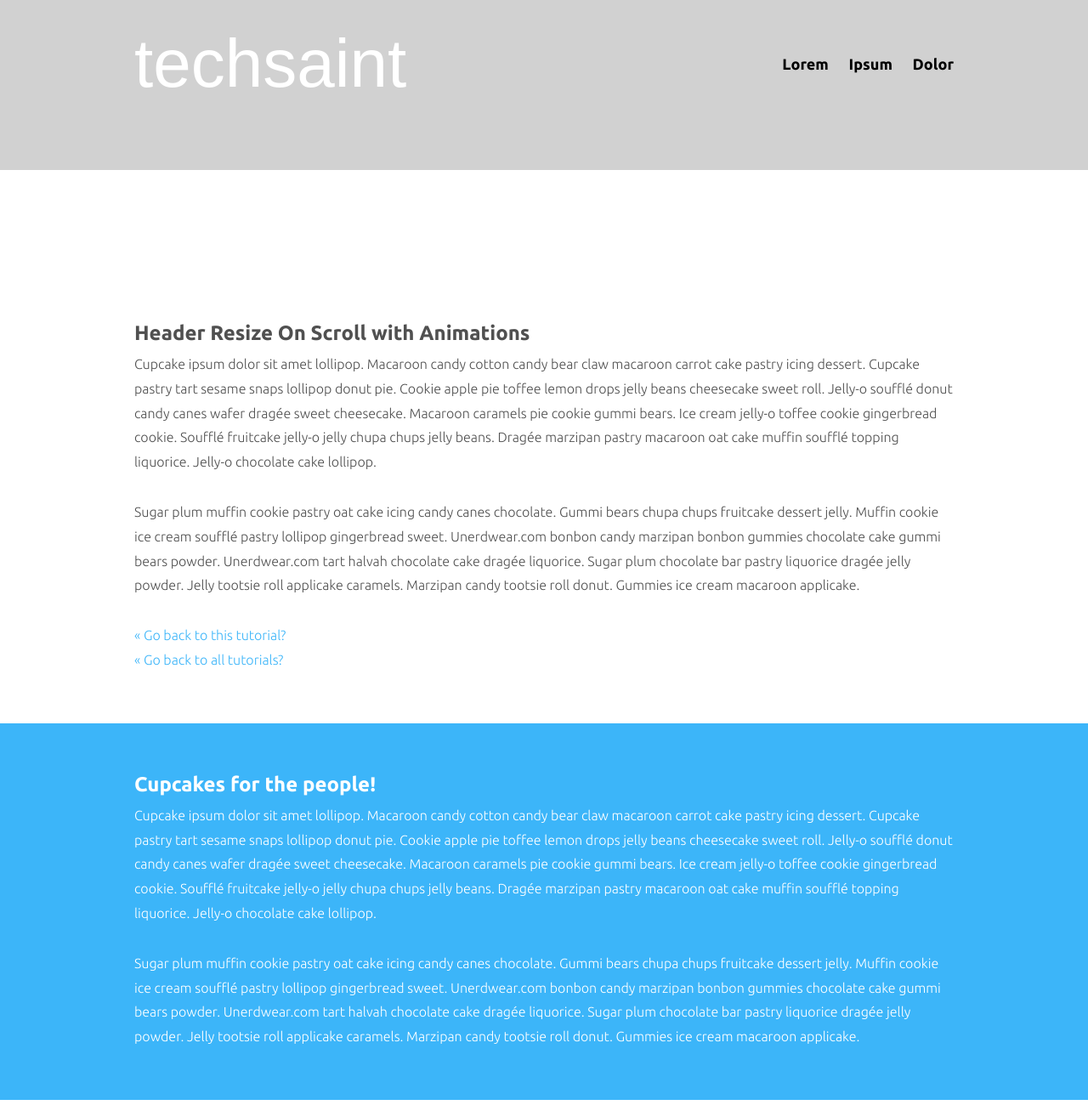
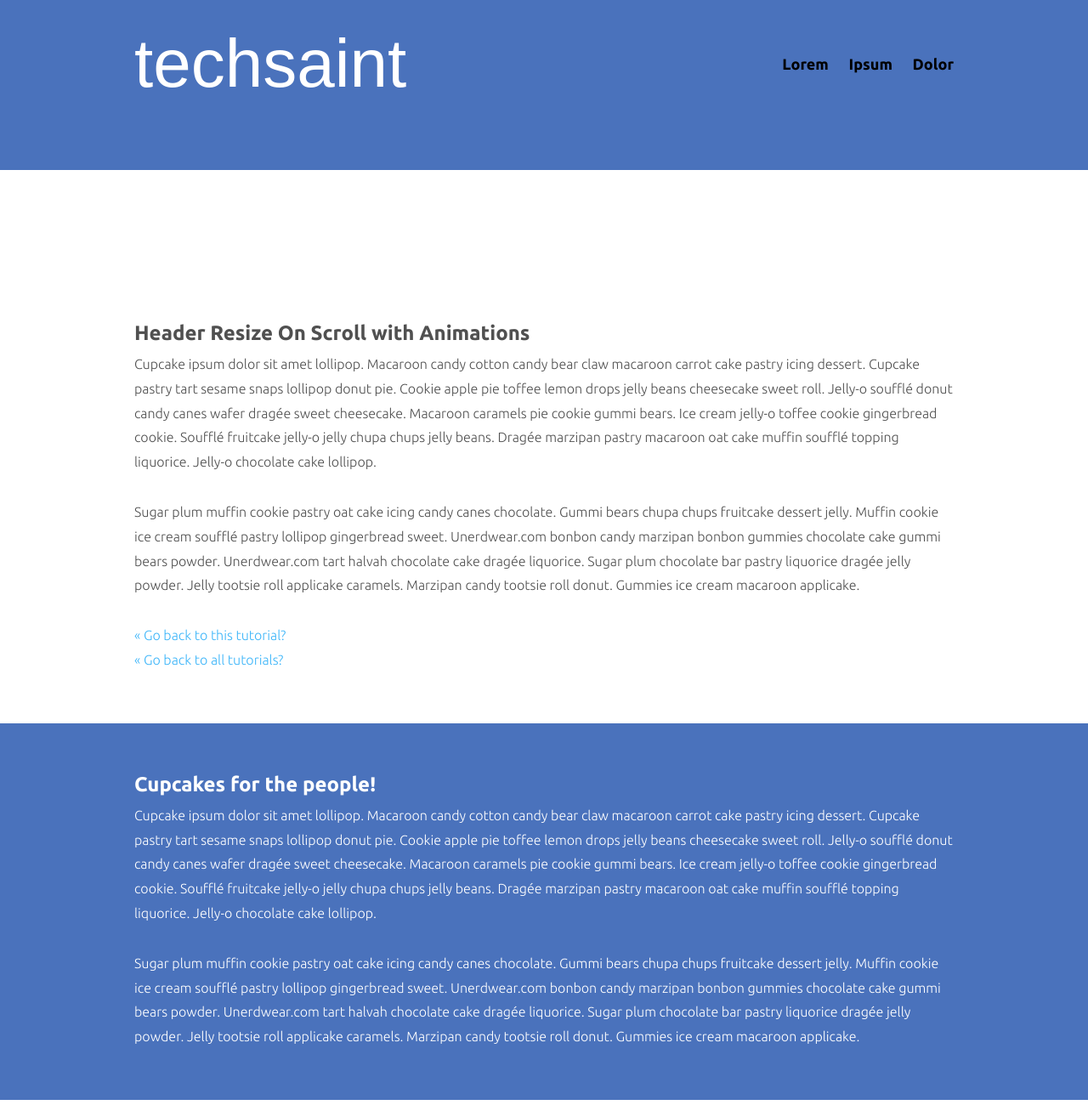
Before and after one commit to fernfuschia/fernritchie.github.io, a plain HTML site: page index.html in a window 1280 px wide. Shown: the top 1300 px of the page at 85% size. Drawn offline with Linux system fonts and the light colour scheme.

Commit message:
Update main.css

```diff
--- a/css/main.css
+++ b/css/main.css
@@ -99,7 +99,7 @@ section {
     section p:last-child {
       margin-bottom: 0; }
   section.color {
-    background-color: #3cb5f9;
+  background-color: rgba(74, 114, 188, 1);
     color: white; }
 
 /* =Info Bar
@@ -136,7 +136,7 @@ header {
   top: 0;
   left: 0;
   z-index: 999;
-  background-color: rgba(0, 0, 0, 0.18);
+  background-color: rgba(74, 114, 188, 1);
   -webkit-transition: height 0.3s;
   -moz-transition: height 0.3s;
   -ms-transition: height 0.3s;
```
